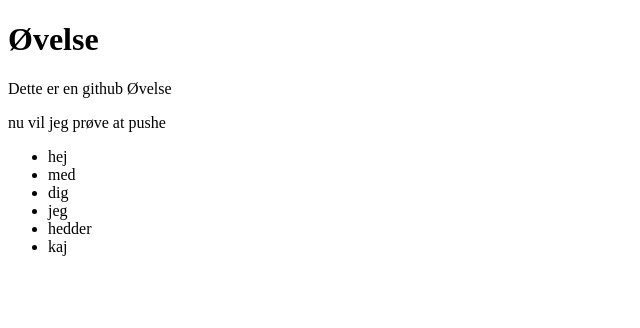
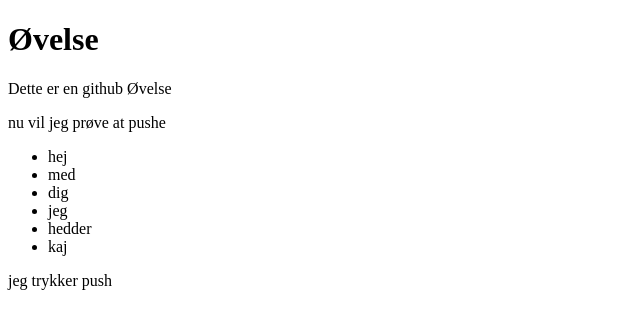
Before and after one commit to AlberteViendahl/github, a plain HTML site: page index.html in a window 1280 px wide. Shown: the whole page, without its empty margins (0-640 px from the left). Drawn offline with Linux system fonts and the light colour scheme.

Commit message:
ny ændring

```diff
--- a/index.html
+++ b/index.html
@@ -19,6 +19,7 @@
             <li>hedder</li>
             <li>kaj</li>
         </ul>
+        <p>jeg trykker push</p>
     </main>
     <footer></footer>
 </body>
```
